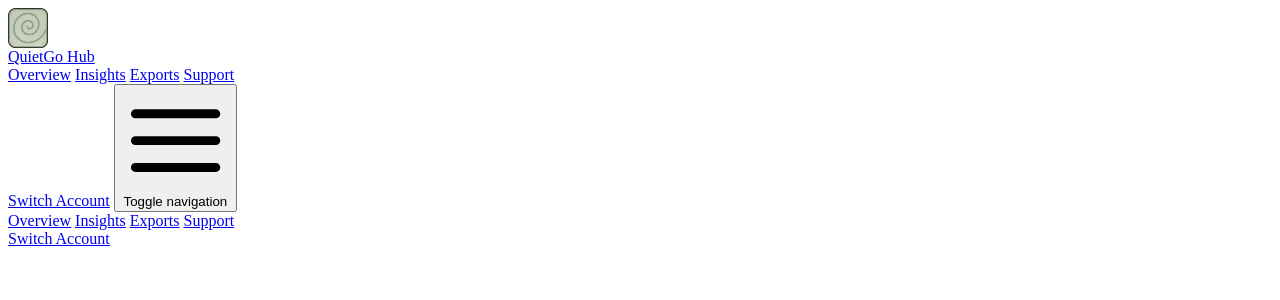
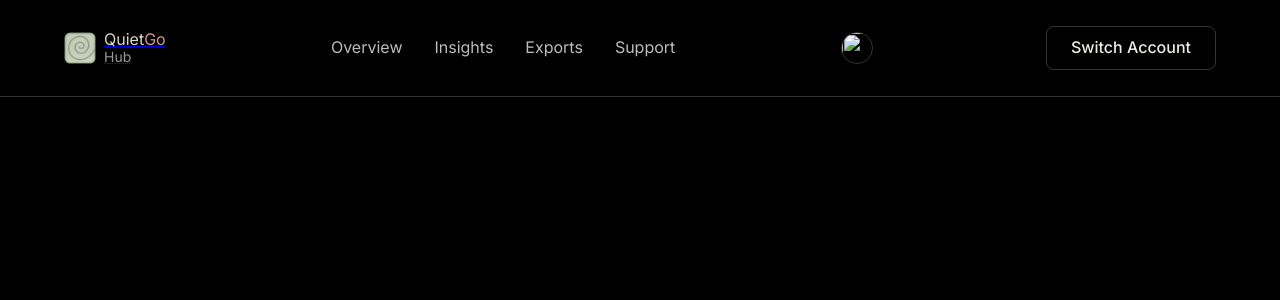
Before and after one commit to SpiderGhost-dev/QuietGoApp, a PHP site: page /hub/includes/header-hub.php in a window 1280 px wide. Shown: the top 300 px of the page. Run offline with PHP 8.4, Linux system fonts and the light colour scheme.

Commit message:
Fix Hub and Admin CSS issues
🔧 Fixed Hub CSS Problems:
- Added missing HTML document structure to hub/includes/header-hub.php
- Added proper CSS link to /hub/css/hub.css in header
- Added missing CSS classes:
  * .brand-stack, .brand-subtitle for navigation branding
  * .nav-profile, .nav-profile-info for user profile display
  * .impersonation-banner for admin impersonation notifications
  * .footer-top, .footer-text for proper footer layout
- Added mobile menu toggle JavaScript function
- Proper HTML document closing in footer-hub.php

🎨 CSS Structure Complete:
- Hub header now loads Firebrand theme properly
- All navigation elements styled correctly
- User profile section displays properly
- Footer layout matches design system
- Mobile responsive navigation working

Both Hub and Admin sections should now display with proper Firebrand styling.

```diff
--- a/hub/css/hub.css
+++ b/hub/css/hub.css
@@ -959,3 +959,87 @@ html {
   background-color: #7a8a78;
   transform: translateY(-1px);
 }
+
+/* Hub Header & Navigation Styles */
+.brand-stack {
+  display: flex;
+  flex-direction: column;
+  line-height: 1.2;
+}
+
+.brand-subtitle {
+  font-size: 0.875rem;
+  color: var(--muted-text);
+  font-weight: 400;
+}
+
+.nav-profile {
+  display: flex;
+  align-items: center;
+  gap: var(--spacing-sm);
+}
+
+.nav-profile img {
+  width: 32px;
+  height: 32px;
+  border-radius: 50%;
+  border: 1px solid var(--border-color);
+}
+
+.nav-profile-info {
+  display: flex;
+  flex-direction: column;
+  line-height: 1.2;
+}
+
+.impersonation-banner {
+  background-color: rgba(206, 152, 140, 0.1);
+  border-bottom: 1px solid var(--go-color);
+  padding: var(--spacing-sm) 0;
+  text-align: center;
+  font-size: 0.875rem;
+}
+
+.impersonation-stop {
+  color: var(--go-color);
+  text-decoration: none;
+  font-weight: 500;
+  margin-left: var(--spacing-sm);
+}
+
+.impersonation-stop:hover {
+  text-decoration: underline;
+}
+
+/* Hub Footer Styles */
+.footer-top {
+  display: flex;
+  align-items: center;
+  justify-content: space-between;
+  flex-wrap: wrap;
+  gap: var(--spacing-lg);
+  margin-bottom: var(--spacing-lg);
+}
+
+.footer-text {
+  display: flex;
+  flex-direction: column;
+  line-height: 1.2;
+}
+
+.footer-links {
+  display: flex;
+  gap: var(--spacing-lg);
+  flex-wrap: wrap;
+}
+
+@media (max-width: 768px) {
+  .footer-top {
+    flex-direction: column;
+    text-align: center;
+  }
+
+  .footer-links {
+    gap: var(--spacing-md);
+  }
+}
--- a/hub/includes/footer-hub.php
+++ b/hub/includes/footer-hub.php
@@ -23,3 +23,5 @@
     </div>
   </div>
 </footer>
+</body>
+</html>
--- a/hub/includes/header-hub.php
+++ b/hub/includes/header-hub.php
@@ -27,6 +27,24 @@ if (!empty($hubUser['subscription_plan']) && in_array($hubUser['subscription_pla
 
 $switchHref = hub_logged_in() || is_impersonating() ? '/hub/login.php?logout=1' : '/hub/login.php';
 ?>
+<!DOCTYPE html>
+<html lang="en">
+<head>
+    <meta charset="UTF-8">
+    <meta name="viewport" content="width=device-width, initial-scale=1.0">
+    <title>QuietGo Hub - Your Health Dashboard</title>
+    <meta name="description" content="Access your QuietGo health tracking dashboard with AI-powered insights and pattern analysis.">
+
+    <!-- Fonts -->
+    <link href="https://fonts.googleapis.com/css2?family=Inter:wght@300;400;500;600;700&family=Playfair+Display:wght@400;600;700&display=swap" rel="stylesheet">
+
+    <!-- Hub Styles -->
+    <link href="/hub/css/hub.css" rel="stylesheet">
+
+    <!-- Favicon -->
+    <link rel="icon" type="image/png" href="/assets/images/favicon_io/favicon.ico">
+</head>
+<body>
 <?php if (is_impersonating()): ?>
 <div class="impersonation-banner">
   Impersonating <strong><?php echo htmlspecialchars(impersonated_email()); ?></strong>
@@ -86,3 +104,19 @@ $switchHref = hub_logged_in() || is_impersonating() ? '/hub/login.php?logout=1'
     </div>
   </nav>
 </header>
+
+<script>
+// Mobile menu toggle
+function toggleMobileMenu(button) {
+    const mobileMenu = document.getElementById('mobileMenu');
+    const isOpen = mobileMenu.classList.contains('open');
+
+    if (isOpen) {
+        mobileMenu.classList.remove('open');
+        button.setAttribute('aria-expanded', 'false');
+    } else {
+        mobileMenu.classList.add('open');
+        button.setAttribute('aria-expanded', 'true');
+    }
+}
+</script>
```
